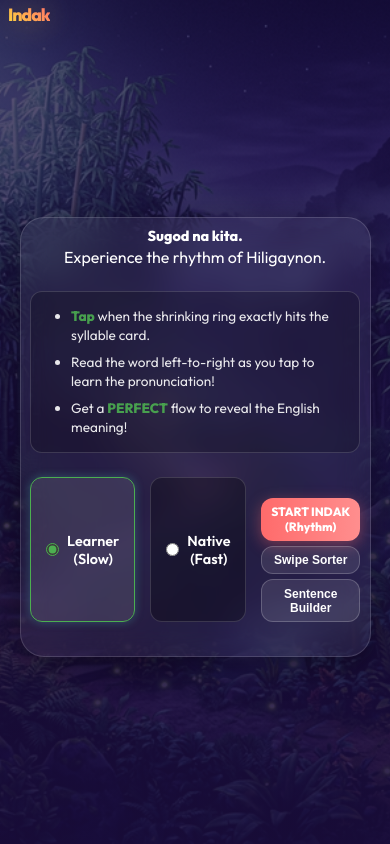
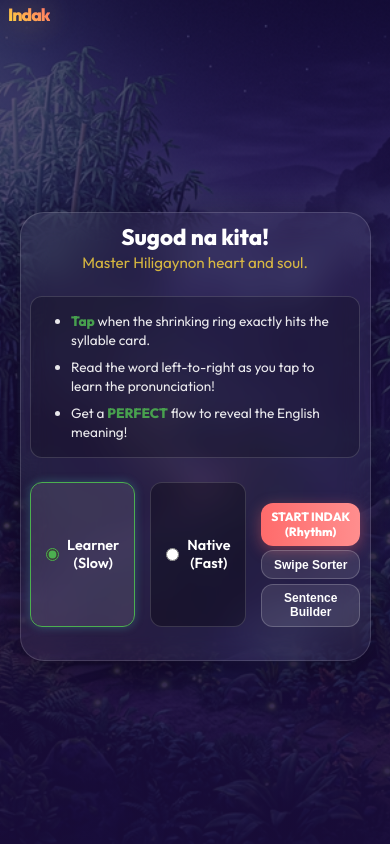
Before and after one commit to johnhager/indak, a website built with Vite: page index.html in a window 390 px wide. Built offline with nearby package versions, Linux system fonts and the light colour scheme.

Commit message:
style: update hero text, branding description, and optimize mobile font sizes

```diff
--- a/index.html
+++ b/index.html
@@ -39,8 +39,8 @@
             <!-- Rhythm game elements will be injected here -->
             <div class="hero-section">
                 <div class="glass-card">
-                    <h2>Sugod na kita.</h2>
-                    <p>Experience the rhythm of Hiligaynon.</p>
+                    <h2>Sugod na kita!</h2>
+                    <p class="hero-desc">Master Hiligaynon heart and soul.</p>
 
                     <div class="instructions">
                         <ul>
--- a/style.css
+++ b/style.css
@@ -263,9 +263,20 @@ h1 {
     max-width: 90vw;
     text-align: center;
     display: flex;
-    flex-direction: column;
-    align-items: center;
     gap: 4px;
+}
+
+.hero-section p {
+    font-size: 1.1rem;
+    opacity: 0.8;
+    margin-bottom: 1rem;
+}
+
+.hero-desc {
+    font-size: 1.2rem;
+    font-weight: 400;
+    color: var(--accent-gold);
+    margin-bottom: 1.5rem;
 }
 
 .pronunciation-guide {
@@ -390,8 +401,15 @@ h1 {
     }
 
     h2 {
-        font-size: 0.9rem;
-        margin-bottom: 0.1rem;
+        font-size: 1.4rem;
+        margin-bottom: 0.15rem;
+        font-weight: 800;
+    }
+
+    .hero-desc {
+        font-size: 0.95rem !important;
+        margin-bottom: 0.8rem;
+        opacity: 0.9;
     }
 
     .instructions {
```
